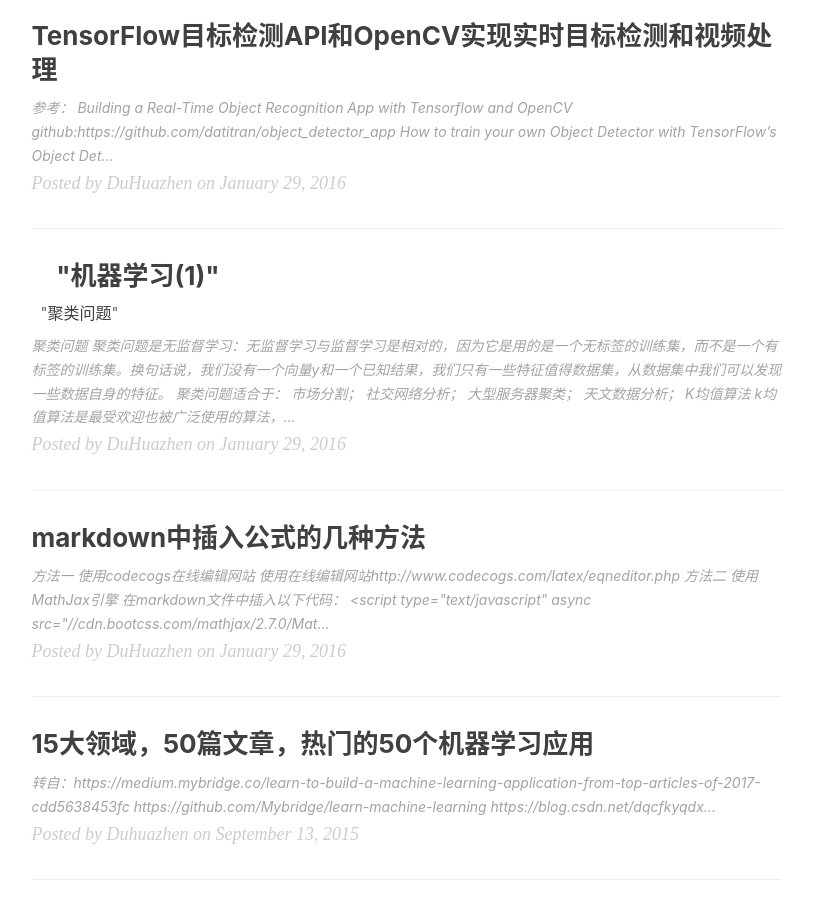
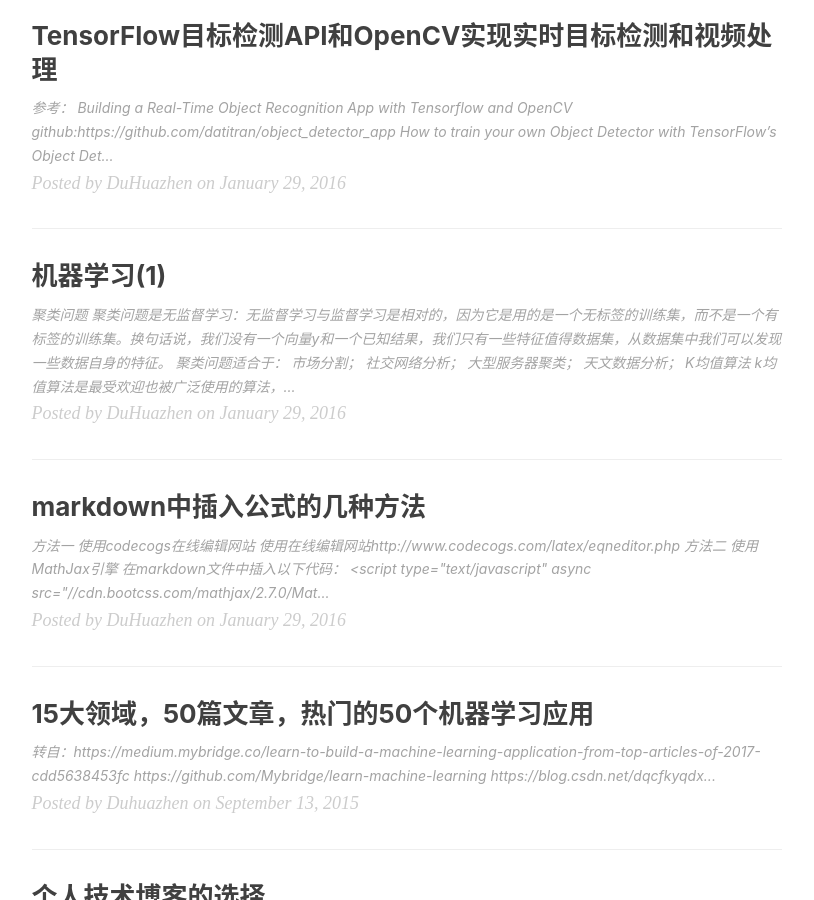
Before and after one commit to duhuazhen/duhuazhen.github.io, a Jekyll site: the page built from index.html, in a window 1280 px wide and 900 px high, scrolled down 1131 px. Shown: the whole window, without its empty margins (136-950 px from the left). Built offline with Jekyll 4.4.1, drawn with Linux system fonts in a browser that asks for light colours; nearby versions of some CDN libraries; the list of posts is cut into pages by our own code; comment, search, counter and statistics services are not loaded.

Commit message:
Update 2016-1-05-Cluster.markdown

```diff
--- a/_posts/2016-1-05-Cluster.markdown
+++ b/_posts/2016-1-05-Cluster.markdown
@@ -1,13 +1,12 @@
 ---
-layout:      post
-title:       "机器学习(1)"
-subtitle:    "聚类问题"
-date:        2016-01-29 12:00:00
-author:      "DuHuazhen"
+layout:     post
+title:      机器学习(1)
+date:       2016-01-29 12:00:00
+author:     "DuHuazhen"
 header-img: "img/post-bg-2015.jpg"
 catalog: true
 tags:
-    - 机器学习
+    - 机器学习
 ---
 
 <script type="text/javascript" async src="//cdn.bootcss.com/mathjax/2.7.0/MathJax.js?config=TeX-AMS-MML_HTMLorMML"></script>
```
